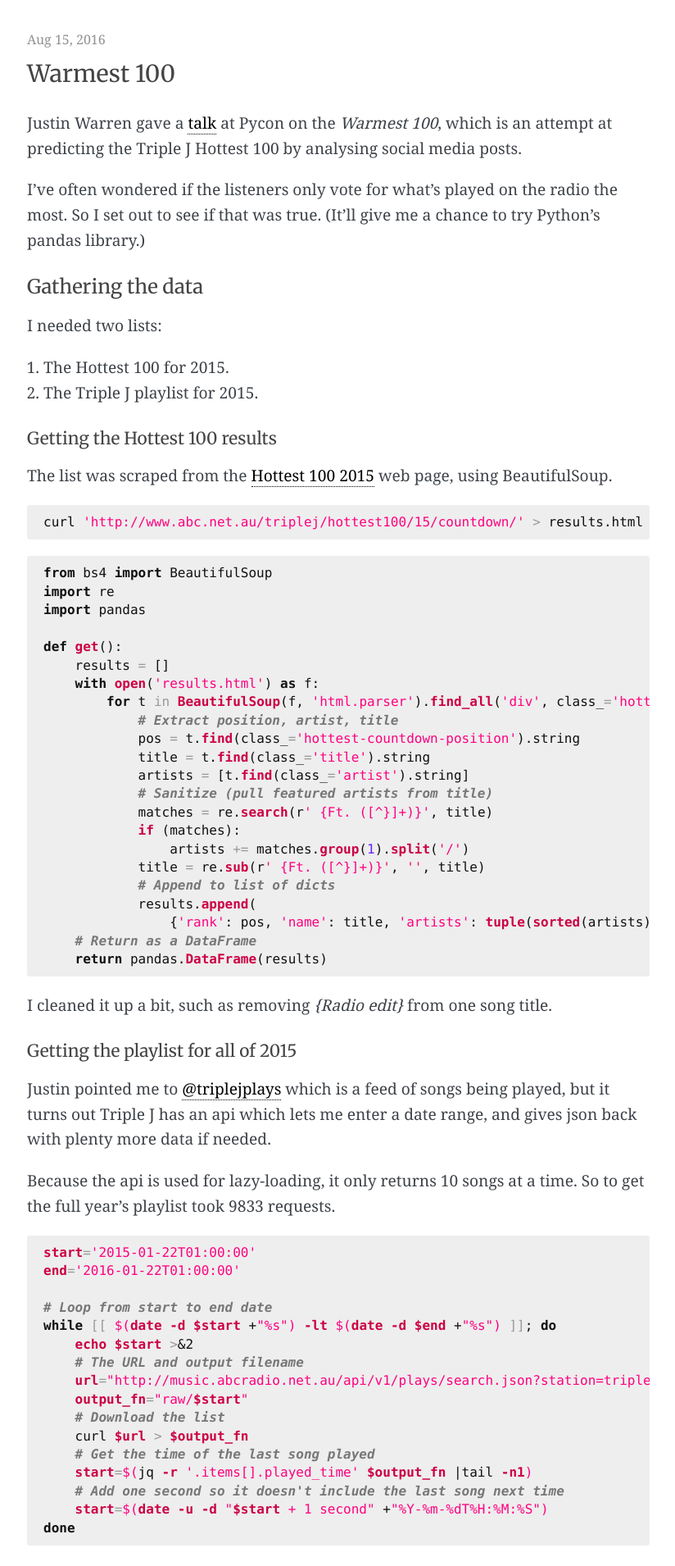
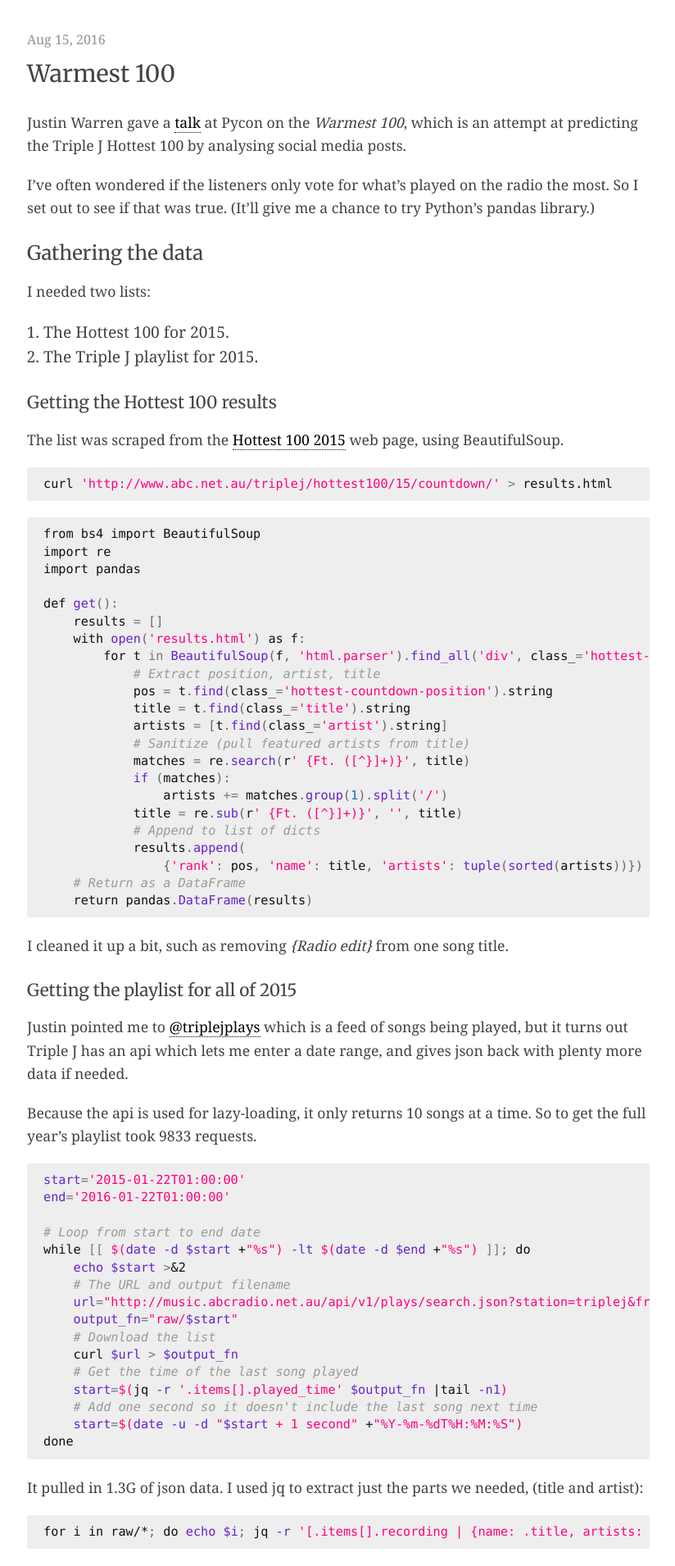
Before and after one commit to explodinglabs/explodinglabs.github.io, a Jekyll site: the page built from _posts/2016-08-15-warmest-100.markdown, in a window 1280 px wide. Shown: the top 1910 px of the page at 82% size, without its empty margins (227-1051 px from the left). Built offline with Jekyll 4.4.1, drawn with Linux system fonts in a browser that asks for light colours; comment, search, counter and statistics services are not loaded.

Commit message:
Design changes

```diff
--- a/_sass/pygments.scss
+++ b/_sass/pygments.scss
@@ -1,7 +1,10 @@
-/* -- syntax ----------------------------------------------------------- */
+.highlight {
+    color: #111;
+}
 
-.highlight {
-  color: #111; }
+.highlight .p {
+    color: #666666;
+}
 
 /* ??? */
 .highlight .il {
@@ -9,18 +12,19 @@
 }
 
 .highlight .hll {
-  background-color: #ffffcc; }
+    background-color: #ffffcc;
+}
 
 /* Error */
 .highlight .err {
-  color: #a61717;
-  background-color: #e3d2d2; }
+    color: #a61717;
+    background-color: #e3d2d2;
+}
 
 /* Text.Whitespace */
 .highlight .w {
-  color: #bbbbbb; }
-
-
+    color: #bbbbbb;
+}
 
 /* Comment */
 /* Comment.Multiline */
@@ -32,8 +36,7 @@
 .highlight .cp,
 .highlight .c1,
 .highlight .cs {
-    color: #777777;
-    font-weight: bold;
+    color: #999999;
     font-style: italic;
 }
 
@@ -44,10 +47,10 @@
 /* Generic.Heading */
 /* Generic.Inserted */
 /* Generic.Output */
-/* Generic.Prompt */
 /* Generic.Strong */
 /* Generic.Subheading */
 /* Generic.Traceback */
+/* Rare */
 .highlight .gd,
 .highlight .ge,
 .highlight .gr,
@@ -60,8 +63,9 @@
     color: #777777;
 }
 
+/* Generic.Prompt */
 .highlight .gp {
-    color: #999999;
+    color: #777777;
 }
 
 /* Keyword */
@@ -71,6 +75,7 @@
 /* Keyword.Reserved */
 /* Keyword.Pseudo */
 /* Keyword.Type */
+/* e.g. from, with, import */
 .highlight .k,
 .highlight .kc,
 .highlight .kd,
@@ -78,28 +83,12 @@
 .highlight .kp,
 .highlight .kr,
 .highlight .kt {
-    color: #111111;
-    font-weight: bold;
-}
-
-/* Number.Float */
-/* Number.Hex */
-/* Number.Integer */
-/* Number.Oct */
-/* Number */
-.highlight .m,
-.highlight .mf,
-.highlight .mh,
-.highlight .mo,
-.highlight .mi {
-    color: #6622ff;
 }
 
 /* Name.Attribute */
 /* Name.Builtin */
 /* Name.Class */
 /* Name.Constant */
-/* Name.Decorator */
 /* Name.Entity */
 /* Name.Exception */
 /* Name.Function */
@@ -111,6 +100,7 @@
 /* Name.Variable.Class */
 /* Name.Variable.Global */
 /* Name.Variable.Instance */
+/* e.g. main(), module names */
 .highlight .bp,
 .highlight .vc,
 .highlight .vg,
@@ -126,20 +116,33 @@
 .highlight .nn,
 .highlight .nt,
 .highlight .nv {
-    color: #cc0044;
-    font-weight: bold;
+    color: #6622cc;
 }
 
+/* Name.Decorator */
 .highlight .nd {
-    color: #777777;
-    font-weight: bold;
+    color: #cc0044;
+}
+
+/* Number.Float */
+/* Number.Hex */
+/* Number.Integer */
+/* Number.Oct */
+/* Number */
+.highlight .m,
+.highlight .mf,
+.highlight .mh,
+.highlight .mo,
+.highlight .mi {
+    color: #2266cc;
 }
 
 /* Operator */
 /* Operator.Word */
+/* =, + */
 .highlight .o,
 .highlight .ow {
-    color: #999999;
+    color: #777777;
 }
 
 /* String.Backtick */
--- a/css/main.scss
+++ b/css/main.scss
@@ -142,6 +142,12 @@
     font-size: 120%;
 }
 
+@media screen and (min-width: 751px) {
+    p, #contents {
+        font-size: 110%;
+    }
+}
+
 /* Lists */
 ul, ol {
     margin-left: $spacing-unit;
@@ -165,12 +171,17 @@
     border-radius: 3px;
     overflow-x: auto;
     background-color: #eee;
-    padding: $spacing-unit/2 $spacing-unit;
-    @include media-query($on-palm) {
-        padding-left: 0.7em;
+    line-height: 140%;
+    margin-bottom: 20px;
+    padding: 10px 10px;
+    padding-left: 0.7em;
+}
+
+@media screen and (min-width: 751px) {
+    pre {
+        padding: 10px 20px;
+        font-size: 95%;
     }
-    line-height: 140%;
-    margin-bottom: $spacing-unit;
 }
 
 .video-container {
```
